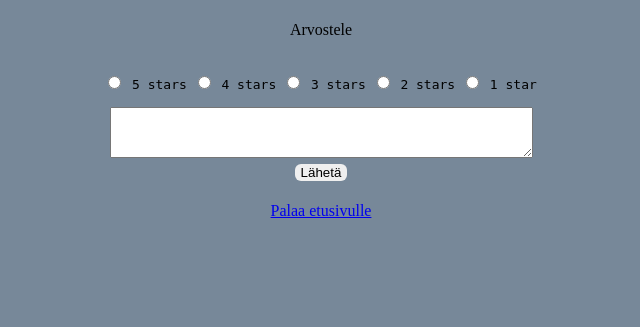
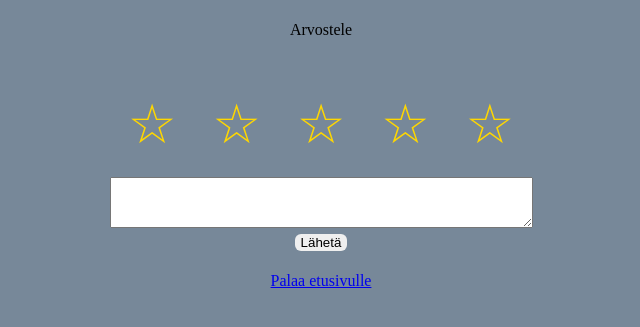
Before and after one commit to JuhoSiitonen/Tietokantasovellus, a Flask app: page /review/1 in a window 1280 px wide. Shown: the top 327 px of the page, without its empty margins (319-959 px from the left). Run offline with Flask 3, Linux system fonts and the light colour scheme; the visitor is signed in with stand-in values (Sample User, id 1); parts of the project's set-up code (start-up, migrations or seed data) failed here and were passed over.

Commit message:
Also added star rating to modifying reviews

```diff
--- a/templates/review.html
+++ b/templates/review.html
@@ -11,17 +11,12 @@
 <p> Arvostele </p>
 <br>
 <form action="/review/{{ receipt_id }}" method="POST">
-    <div class="rate">
-        <input type="radio" id="star5" name="rate" value="5" />
-        <label for="star5" title="text">5 stars</label>
-        <input type="radio" id="star4" name="rate" value="4" />
-        <label for="star4" title="text">4 stars</label>
-        <input type="radio" id="star3" name="rate" value="3" />
-        <label for="star3" title="text">3 stars</label>
-        <input type="radio" id="star2" name="rate" value="2" />
-        <label for="star2" title="text">2 stars</label>
-        <input type="radio" id="star1" name="rate" value="1" />
-        <label for="star1" title="text">1 star</label>
+    <div class="rating">
+        <input type="radio" name="rating" value="5" id="5"><label for="5">☆</label>
+        <input type="radio" name="rating" value="4" id="4"><label for="4">☆</label>
+        <input type="radio" name="rating" value="3" id="3"><label for="3">☆</label>
+        <input type="radio" name="rating" value="2" id="2"><label for="2">☆</label>
+        <input type="radio" name="rating" value="1" id="1"><label for="1">☆</label>
       </div>
     <br>
     <textarea name="text_review" rows="3" cols="50" maxlength="1000"></textarea>
```
